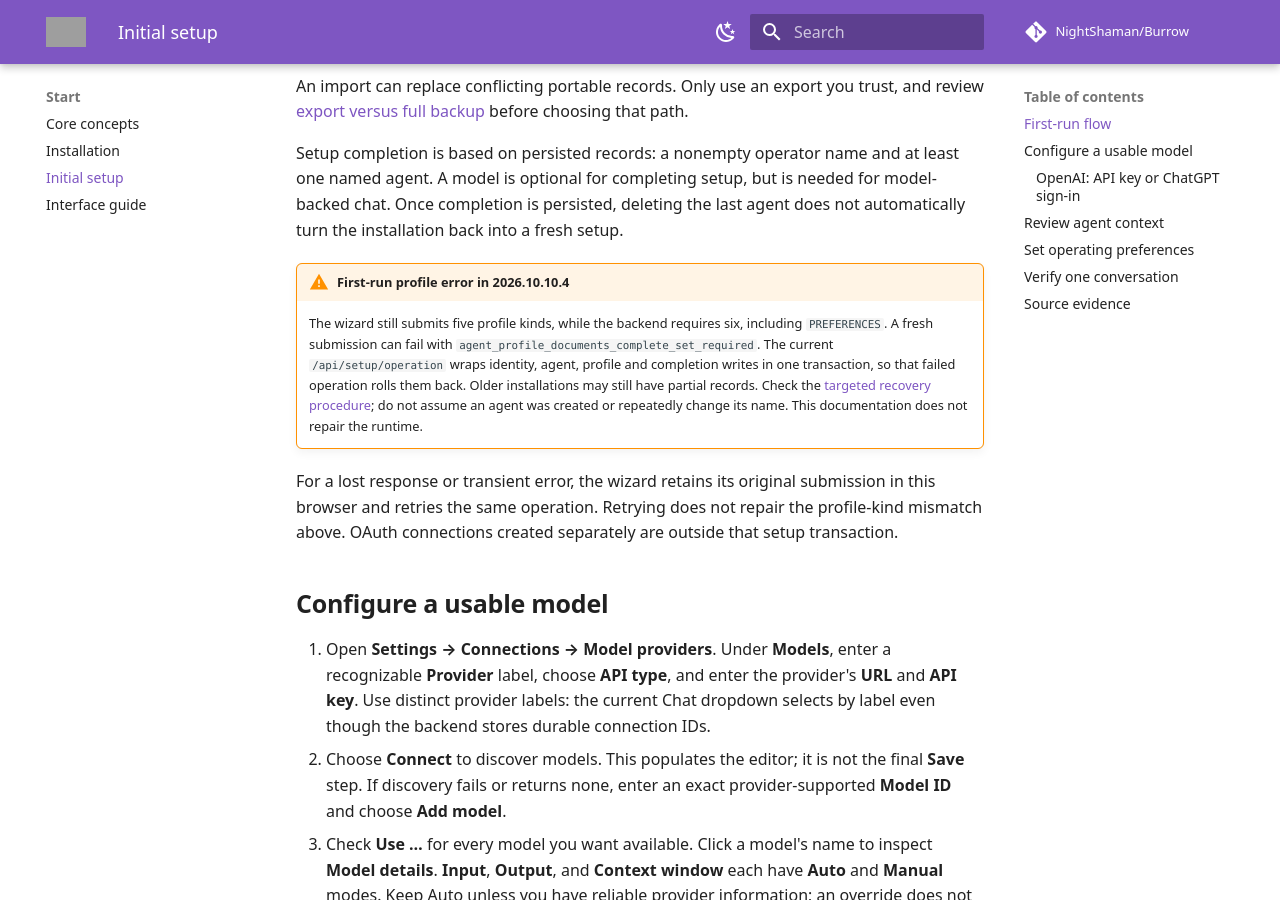
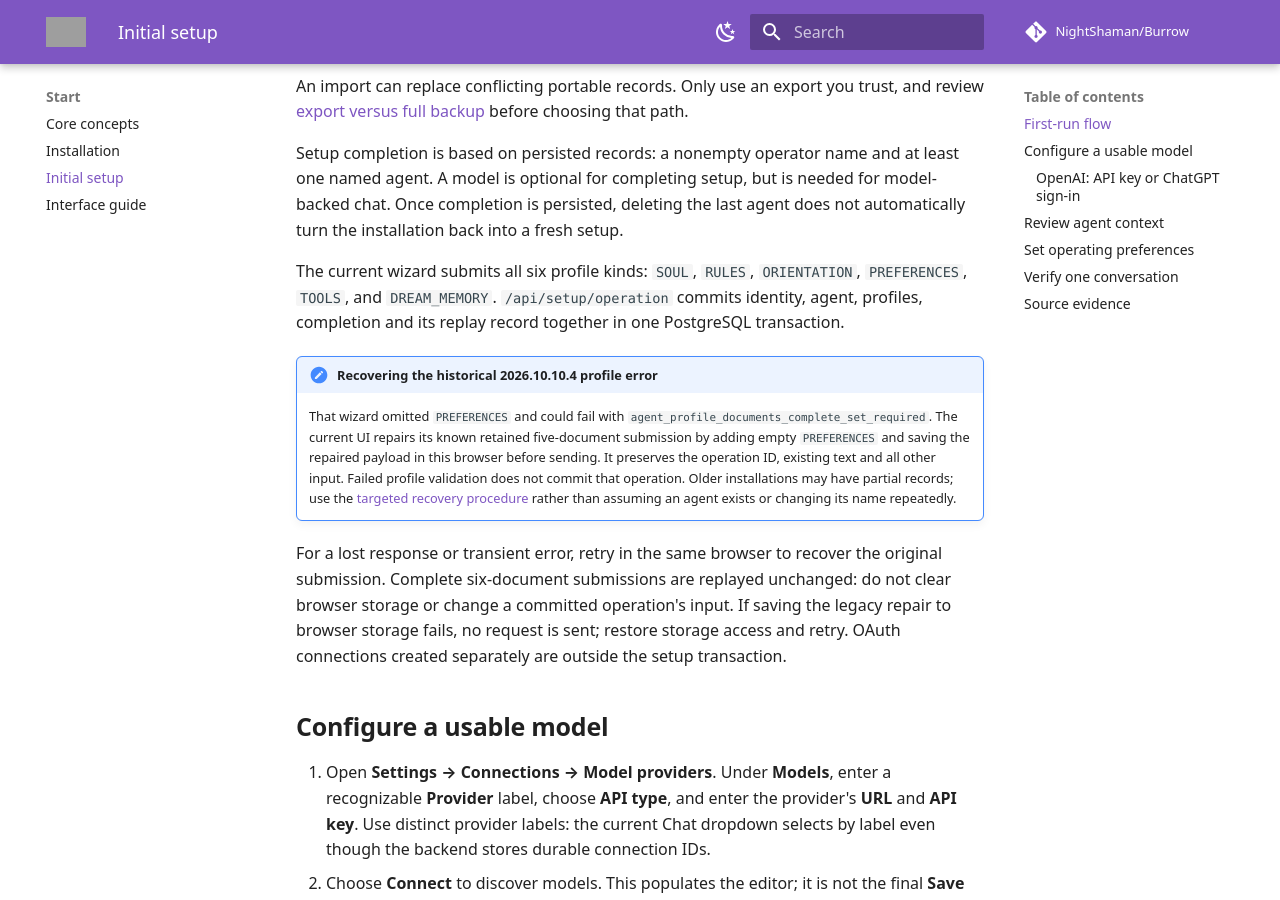
Before and after one commit to NightShaman/Burrow, an MkDocs documentation site: the page built from docs/getting-started/initial-setup.md, in a window 1280 px wide and 900 px high, scrolled down 581 px. Built offline with MkDocs 1.6.1 and Material for MkDocs 9.7.7, drawn with Linux system fonts in a browser that asks for light colours; comment, search, counter and statistics services are not loaded; some of the changed text lies outside the part shown; grey boxes are pictures that could not be loaded.

Commit message:
Correct first-run setup and retained submission recovery guidance

```diff
--- a/docs/getting-started/initial-setup.md
+++ b/docs/getting-started/initial-setup.md
@@ -16,10 +16,12 @@ An import can replace conflicting portable records. Only use an export you trust
 
 Setup completion is based on persisted records: a nonempty operator name and at least one named agent. A model is optional for completing setup, but is needed for model-backed chat. Once completion is persisted, deleting the last agent does not automatically turn the installation back into a fresh setup.
 
-!!! warning "First-run profile error in 2026.10.10.4"
-    The wizard still submits five profile kinds, while the backend requires six, including `PREFERENCES`. A fresh submission can fail with `agent_profile_documents_complete_set_required`. The current `/api/setup/operation` wraps identity, agent, profile and completion writes in one transaction, so that failed operation rolls them back. Older installations may still have partial records. Check the [targeted recovery procedure](../operations/troubleshooting.md#first-run-profile-error); do not assume an agent was created or repeatedly change its name. This documentation does not repair the runtime.
+The current wizard submits all six profile kinds: `SOUL`, `RULES`, `ORIENTATION`, `PREFERENCES`, `TOOLS`, and `DREAM_MEMORY`. `/api/setup/operation` commits identity, agent, profiles, completion and its replay record together in one PostgreSQL transaction.
 
-For a lost response or transient error, the wizard retains its original submission in this browser and retries the same operation. Retrying does not repair the profile-kind mismatch above. OAuth connections created separately are outside that setup transaction.
+!!! note "Recovering the historical 2026.10.10.4 profile error"
+    That wizard omitted `PREFERENCES` and could fail with `agent_profile_documents_complete_set_required`. The current UI repairs its known retained five-document submission by adding empty `PREFERENCES` and saving the repaired payload in this browser before sending. It preserves the operation ID, existing text and all other input. Failed profile validation does not commit that operation. Older installations may have partial records; use the [targeted recovery procedure](../operations/troubleshooting.md#first-run-profile-error) rather than assuming an agent exists or changing its name repeatedly.
+
+For a lost response or transient error, retry in the same browser to recover the original submission. Complete six-document submissions are replayed unchanged: do not clear browser storage or change a committed operation's input. If saving the legacy repair to browser storage fails, no request is sent; restore storage access and retry. OAuth connections created separately are outside the setup transaction.
 
 ## Configure a usable model
 
@@ -78,3 +80,4 @@ The main UI also has **Tasks**, **Archive**, **Brains**, **Forge**, and **Settin
 - [Chat model selector](https://github.com/NightShaman/Burrow/blob/c15064dd177788afcdda357a5e545510f754a754/ui/src/features/chat/ChatPage.tsx) and [persisted selection writer](https://github.com/NightShaman/Burrow/blob/c15064dd177788afcdda357a5e545510f754a754/ui/src/app/useModelSelectionWriter.ts)
 - [OAuth dialog](https://github.com/NightShaman/Burrow/blob/c15064dd177788afcdda357a5e545510f754a754/ui/src/features/settings/ModelConnectionOAuthDialog.tsx) and [editor lifecycle](https://github.com/NightShaman/Burrow/blob/c15064dd177788afcdda357a5e545510f754a754/ui/src/features/settings/useModelConnectionEditor.ts)
 - [Transactional first-run operation](https://github.com/NightShaman/Burrow/blob/c15064dd177788afcdda357a5e545510f754a754/backend/src/setup-operation.mjs)
+- [Six-document wizard and retained-operation repair](https://github.com/NightShaman/Burrow-UI/blob/da6e9c7e4eef6866e1127bc16a3b03db63bb1757/src/features/settings/AgentToolbar.tsx#L191-L224)
```
Also changed, not shown: docs/operations/troubleshooting.md (+4 -3 lines), docs/project/known-limitations.md (+2 -2 lines), docs/reference/api/agents.md (+1 -1 lines).
